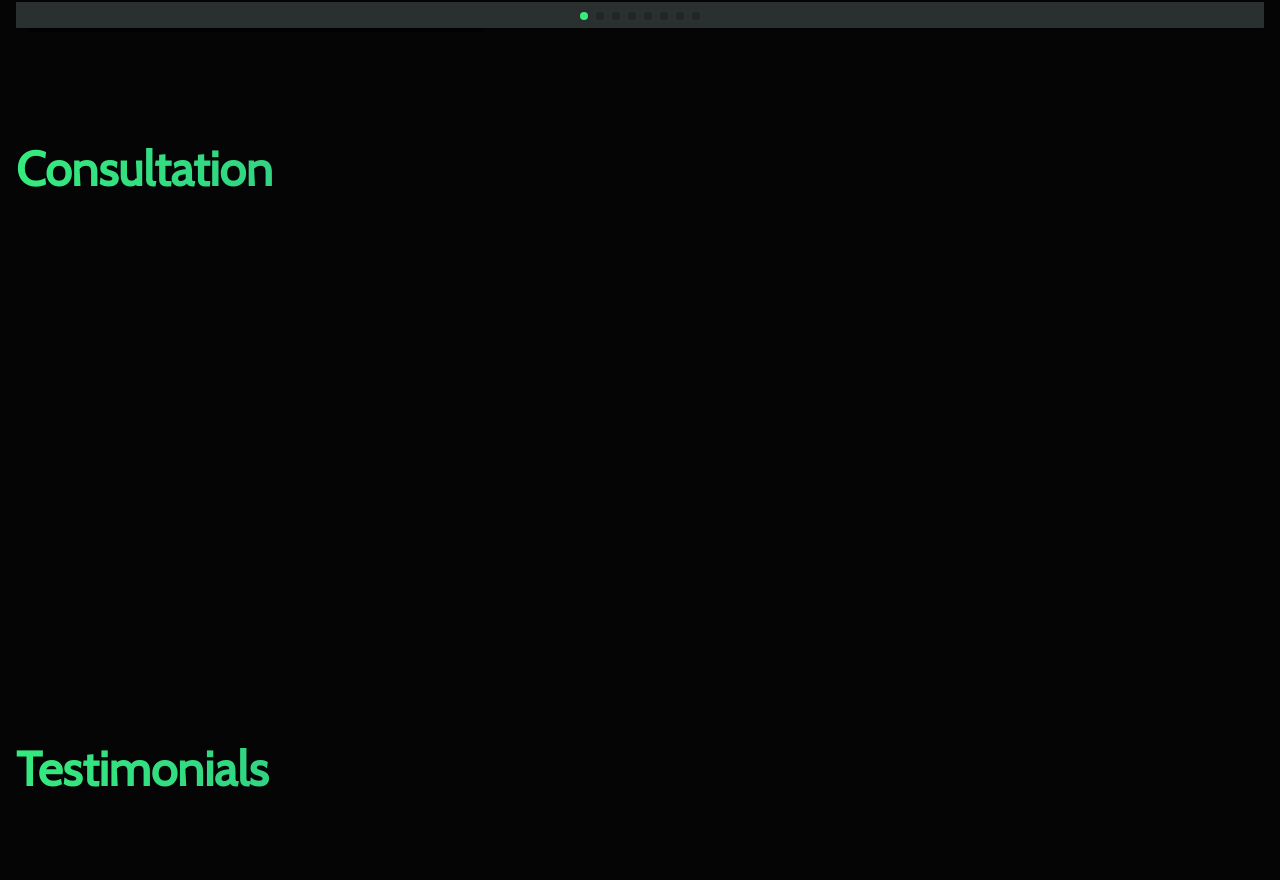
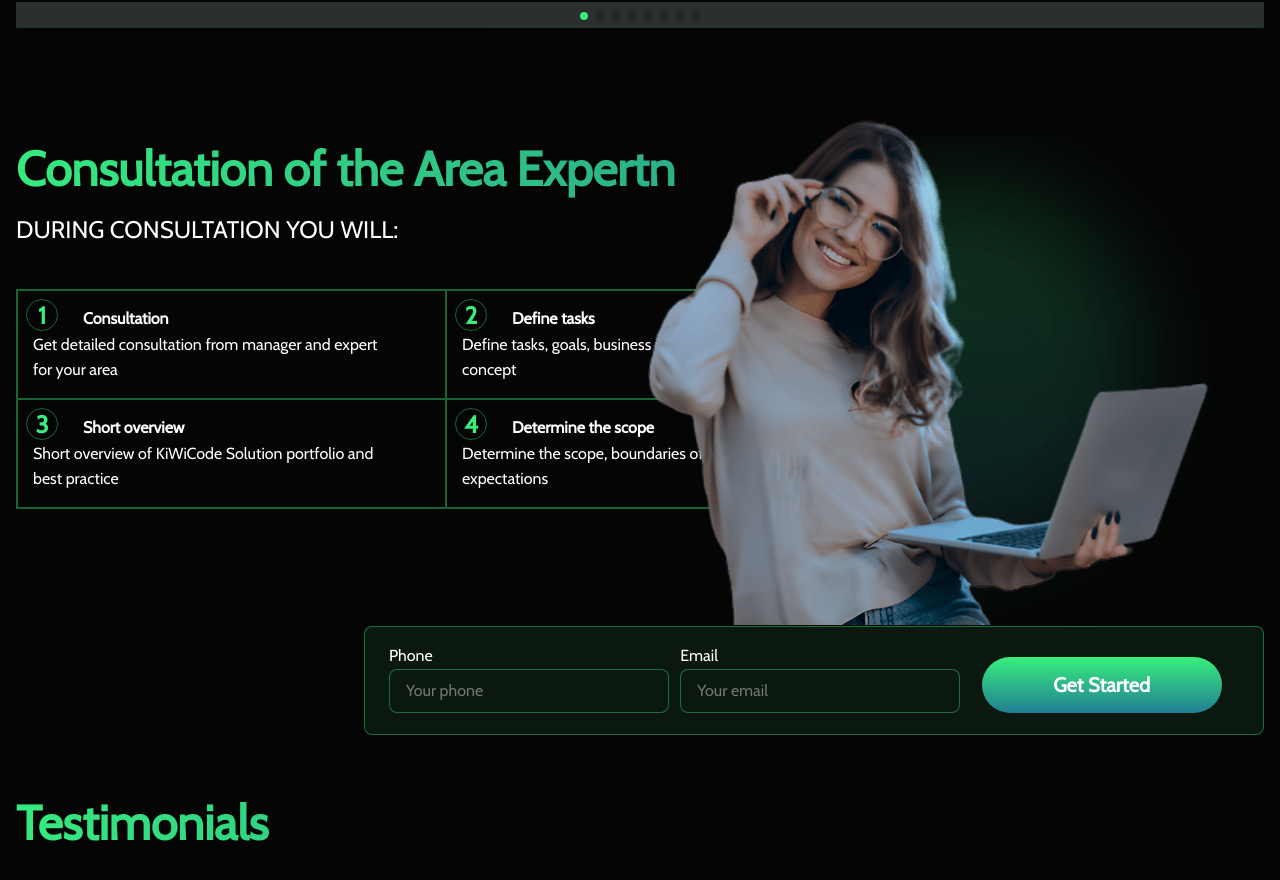
Before and after one commit to KiwiCodeSolution/LandingPage, a website built with Vite: page index.html in a window 1280 px wide. Shown: the part 4060-4940 px from the top of the page. Built offline with nearby package versions, Linux system fonts and the light colour scheme.

Commit message:
Consultation

```diff
--- a/src/partials/consultation.html
+++ b/src/partials/consultation.html
@@ -1,5 +1,48 @@
 <section class="consultation">
   <div class="container">
-    <h2 class="title">Consultation</h2>
+    <h2 class="title">Consultation of the Area Expertn</h2>
+    <p class="section__text">during consultation you will:</p>
+
+    <ul class="consultation__step--list">
+      <li class="consultation__step--item">
+        <div class="consultation__step--number">1</div>
+        <span class="consultation__step--title">Consultation</span>
+
+        <p class="consultation__step--text">Get detailed consultation from manager and expert for your area</p>
+      </li>
+      <li class="consultation__step--item">
+        <span class="consultation__step--number">2</span>
+        <span class="consultation__step--title">Define tasks</span>
+
+        <p class="consultation__step--text">Define tasks, goals, business needs and project concept</p>
+      </li>
+      <li class="consultation__step--item">
+        <span class="consultation__step--number">3</span>
+        <span class="consultation__step--title">Short overview</span>
+
+        <p class="consultation__step--text">Short overview of KiWiCode Solution portfolio and best practice</p>
+      </li>
+      <li class="consultation__step--item">
+        <span class="consultation__step--number">4</span>
+        <span class="consultation__step--title">Determine the scope</span>
+
+        <p class="consultation__step--text">Determine the scope, boundaries of the project and expectations</p>
+      </li>
+    </ul>
+    <img src="../../src/img/girl-1.png" alt="girl" class="consultation__img" />
+
+    <form name="consultation__form" autocomplete="on" class="consultation__form">
+      <label class="consultation__form--lable" for="user_phone">
+        Phone
+        <input type="phone" name="phone" class="consultation__form--input" id="user_phone" placeholder="Your phone"
+      /></label>
+
+      <label class="consultation__form--lable" for="user_email">
+        Email
+        <input type="email" name="email" class="consultation__form--input" id="user_email" placeholder="Your email"
+      /></label>
+
+      <button type="submit" class="mainblock_button consultation__form--button">Get Started</button>
+    </form>
   </div>
 </section>
--- a/src/styles/components/_consultation.scss
+++ b/src/styles/components/_consultation.scss
@@ -1,5 +1,113 @@
 .consultation {
-  height: 600px;
+  // height: 600px;
   background-color: $main_bgcolor;
   position: relative;
+  background-image: url("../../../src/img/circle_4.png");
+  background-size: 610px, cover;
+  background-repeat: no-repeat;
+  background-position: top -70px right 20px;
+  padding-bottom: 55px;
+
+  &__step {
+    &--list {
+      display: grid;
+      grid-template-columns: repeat(2, minmax(0, 1fr));
+      column-gap: 0;
+      justify-content: space-between;
+
+      width: 860px;
+      height: 220px;
+
+      border: 0.5px solid rgba(56, 239, 125, 0.4);
+    }
+
+    &--item {
+      position: relative;
+      padding: 15px 64px 15px 15px;
+      border: 0.5px solid rgba(56, 239, 125, 0.4);
+      border-collapse: separate;
+    }
+
+    &--number {
+      top: 8px;
+      left: 8px;
+      position: absolute;
+      width: 32px;
+      height: 32px;
+
+      font-size: 24px;
+      font-weight: 700;
+      line-height: 1.3;
+
+      color: $green;
+
+      text-align: center;
+      text-justify: auto;
+      // margin-right: 8px;
+      border: 1px solid rgba(56, 239, 125, 0.4);
+      border-radius: 50%;
+    }
+
+    &--title {
+      font-weight: 700;
+      margin-left: 50px;
+      margin-bottom: 10px;
+    }
+
+    &--text {
+    }
+  }
+
+  &__img {
+    position: absolute;
+    right: 40px;
+    bottom: 165px;
+  }
+
+  &__form {
+    display: grid;
+    grid-template-columns: repeat(3, minmax(0, 1fr));
+    column-gap: 24px;
+    justify-content: space-between;
+
+    width: 900px;
+
+    margin-top: 117px;
+    margin-left: auto;
+    padding: 16px 24px;
+    border-radius: 8px;
+    border: 1px solid rgba(56, 239, 125, 0.4);
+    background: #0a180f;
+
+    &--lable {
+      display: flex;
+      flex-direction: column;
+
+      width: 290px;
+      margin-bottom: 5px;
+    }
+
+    &--input {
+      width: 280px;
+      height: 44px;
+      padding: 9px 16px;
+      border-radius: 8px;
+      border: 1px solid rgba(56, 239, 125, 0.4);
+      background: #0a180f;
+      outline: none;
+
+      &:focus {
+        border: 1px solid $green;
+      }
+    }
+
+    &--button {
+      margin-top: 14px;
+      margin-left: 10px;
+    }
+  }
 }
+
+.consultation .section__text {
+  text-transform: uppercase;
+}
```
Also changed, not shown: src/css/main.css, 1 other file.
